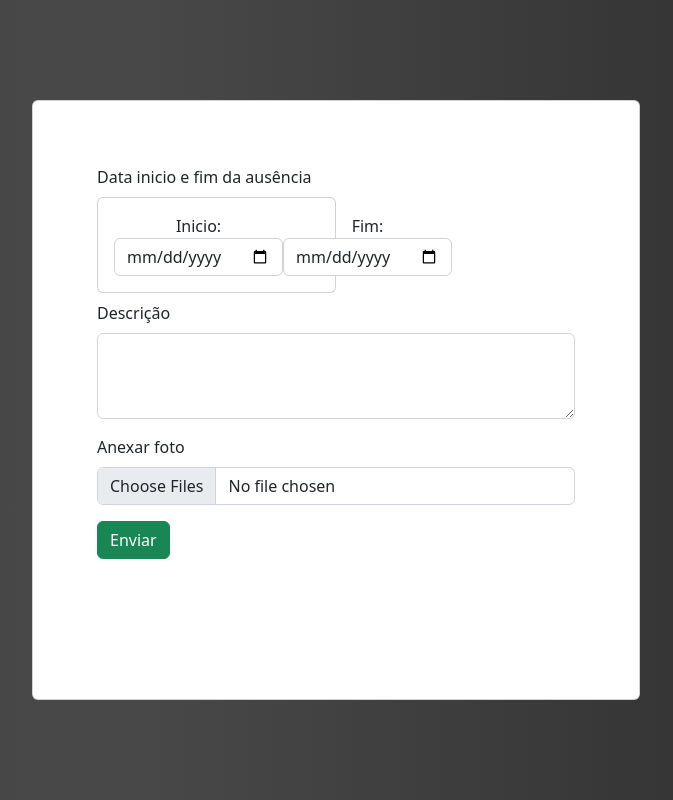
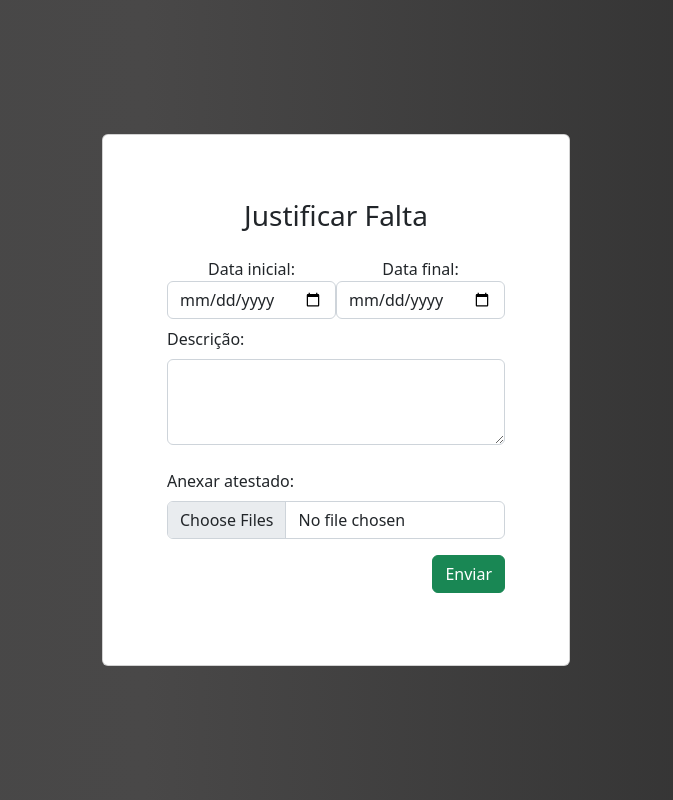
Before and after one commit to GustavoBrian08/Projeto-Integrador-SJF, a Vue app: page /justificar in a window 1280 px wide. Shown: the whole page, without its empty margins (304-977 px from the left). Built offline with nearby package versions, Linux system fonts and the light colour scheme; no server answers; sample sign-in values are in the browser's storage; a web font is replaced by a local one.

Commit message:
novas funções

```diff
--- a/src/App.vue
+++ b/src/App.vue
@@ -13,9 +13,30 @@
   .container{
       width: 50%;
     }
-    @media(max-width: 966px) {
+    @media screen and (max-width: 1024px) {
+      .container{
+        width: 80%;
+      }
+    }
+    @media screen and (max-width: 966px) {
       .container{
         width: 90%;
+      }
+    }
+    @media screen and (max-width: 400px) {
+      .container{
+        width: 95%;
+      }
+    }
+    @media screen and (max-width: 300px) {
+      .container{
+        width: 100%;
+      }
+      h3{
+        font-size: 15px;
+      }
+      .d-flex{
+        width: 100%;
       }
     }
     .color{
--- a/src/components/Cadastrar.vue
+++ b/src/components/Cadastrar.vue
@@ -1,6 +1,6 @@
 <template>
 
-    <div class="container card rounded ">
+    <div class="container card rounded">
       <div class="card-body">
         <div class="d-flex justify-content-between mt-4 mb-4">
           <div style="width: 50px;"></div>
@@ -85,6 +85,7 @@
               nome: '',
               email: '',
               turma: '',
+              anexos: '',
             },
             senha: '',
             confirmarSenha: '',
--- a/src/components/Form.vue
+++ b/src/components/Form.vue
@@ -47,6 +47,7 @@
         },
         methods: {
             async fazerLogin(){
+                this.emitter.emit('my-event', {'loading': 'display: block'})
                 let email;
                 const q = query(collection(db, "Usuarios"), where("matricula", "==", this.matriculaUsuario));
                 const resultado = await getDocs(q);
@@ -57,10 +58,11 @@
                         email = doc.data().email
                     }
                 });
-                this.emitter.emit('my-event', {'loading': 'display: block'})
                 await signInWithEmailAndPassword(auth, email, this.senhaUsuario)
                 .then((userCredential) => {
                     const user = userCredential.user;
+                    console.log(user)
+                    this.$router.push({ name: "justificar" })
                     this.emitter.emit('my-event', {'loading': 'display: none'})
                 })
                 .catch((error) => {
--- a/src/components/JustificarFaltas.vue
+++ b/src/components/JustificarFaltas.vue
@@ -1,37 +1,154 @@
 <template>
-    <div class="container p-3">
-        <div class="card rounded p-5" style="height: 600px;">
-            <div class="card-body">
-                <label for="data">Data inicio e fim da ausência</label>
-                <div class="card w-50 mt-2 mb-2">
-                    <div class="card-body d-flex justify-content-around ">
-                        <div class="d-flex flex-column align-items-center ">
-                            <label for="inicio">Inicio: </label>
-                            <input class="form-control" type="date" name="datainicio" id="datainicio">
-                        </div>
-                        <div class="d-flex flex-column align-items-center">
-                            <label for="fim">Fim: </label>
-                            <input class="form-control " type="date" name="datafim" id="datafim">
-                        </div>
+    <div class="container d-flex justify-content-center align-items-center">
+        <div class="card rounded p-5">
+            <div class="d-flex flex-column card-body">
+                <h3 class="mb-4 d-flex justify-content-center">Justificar Falta</h3>
+                <p class="alert alert-success" :style="success">Justificativa enviada com sucesso!</p>
+                <div class="d-flex flex-row justify-content-between flex-wrap">
+                    <div class="d-flex flex-column align-items-center mw-100">
+                        <label for="inicio">Data inicial: </label>
+                        <input :class="validarCampos.dataInicio" @input="limparCampo()" v-model="dataInicio" type="date" name="datainicio" id="datainicio">
+                    </div>
+                    <div class="d-flex flex-column align-items-center mw-100">
+                        <label for="fim">Data final: </label>
+                        <input :class="validarCampos.dataFim" @input="limparCampo()" v-model="dataFim" type="date" name="datafim" id="datafim">
                     </div>
                 </div>
                 <div class="d-flex flex-column mt-2 mb-2">
-                    <label for="descricao">Descrição</label>
-                    <textarea class="form-control mt-2 mb-2" id="exampleFormControlTextarea1" rows="3"></textarea>
+                    <label for="descricao">Descrição:</label>
+                    <textarea :class="validarCampos.desc" @input="limparCampo()" v-model="desc" id="exampleFormControlTextarea1" rows="3"></textarea>
                 </div>
-                <div class="mt-2 mb-2">
-                    <label for="formFileMultiple" class="form-label">Anexar foto</label>
-                    <input class="form-control" type="file" id="formFileMultiple" multiple>
+                <div class="d-flex flex-column mt-2 mb-2">
+                    <label for="formFileMultiple" class="form-label">Anexar atestado:</label>
+                    <input :class="validarCampos.anexo" @input="pegar" type="file" id="formFileMultiple" multiple>
                 </div>
-            <input type="button" value="Enviar" class="btn btn-success mt-2 mb-2">
+                <div class="d-flex justify-content-end mw-100 f">
+                    <input type="submit" @click.prevent="validarCampo()" value="Enviar" class="btn btn-success mt-2 mb-2 mw-100">
+                </div>
             </div>
         </div>
     </div>
+    <Loading :display="loading" />
 </template>
 
 
 <script>
+import app from './firebase/index'
+import ValidarTexto from './validation/validation'
+import { getStorage, ref, uploadBytes } from "firebase/storage";
+import { doc, getFirestore, collection, query,updateDoc , where, getDocs, addDoc } from "firebase/firestore";
+import { getAuth, onAuthStateChanged } from "firebase/auth";
+import Loading from './Loading.vue';
+const validação = new ValidarTexto()
+const db = getFirestore(app);
+const storage = getStorage(app);
+const auth = getAuth();
+const user = auth.currentUser;
+
     export default{
-        name: "JustificarFaltas"
+        name: "JustificarFaltas",
+        data(){
+            return{
+                validarCampos: {
+                    dataInicio: 'form-control ',
+                    dataFim: 'form-control ',
+                    desc: 'form-control mt-2 mb-2 ',
+                    anexo: 'form-control '
+                },
+                dataInicio: '',
+                dataFim: '',
+                desc: '',
+                anexo: 0,
+                file: [],
+                storageRef: [],
+                loading: 'display: none',
+                success: 'display: none',
+                emailUser: '',
+                atestados: []
+            }
+        },
+        components:{
+          Loading
+        },
+        methods: {
+           async validarCampo(){
+                this.loading = 'display: block'
+            if (this.dataInicio.length == 0) this.validarCampos.dataInicio = 'form-control is-invalid'
+            if (this.dataFim.length == 0) this.validarCampos.dataFim = 'form-control is-invalid'
+            if (this.desc.length < 10) this.validarCampos.desc = 'form-control is-invalid'
+            if(this.anexo == 0) this.validarCampos.anexo = 'form-control is-invalid'
+
+            if (this.dataInicio.length !=0 && this.dataFim.length != 0 && this.desc.length != 0 && this.anexo != 0){
+                this.atestados = []
+                for (let i = 0; i < this.file.length ; i++){
+                    console.log(this.file)
+                    this.atestados.push(this.storageRef[i]+'/'+this.file[i].name)
+                    uploadBytes(this.storageRef[i], this.file[i]).then((snapshot) => {
+                        this.success = 'display: block'
+                        setTimeout(()=>{
+                            this.success = 'display: none'
+                        },10000)
+                    });
+                }
+                console.log(this.atestados)
+                let id;
+                const q = query(collection(db, "Usuarios"), where("email", "==", this.email));
+                const resultado = await getDocs(q);
+                resultado.forEach((doc) => {
+                  id = doc.id
+                  console.log(id)
+                });
+                const userRef = doc(db, "Usuarios", id);
+                await updateDoc(userRef, {
+                    anexos: {descricao: this.desc, dataInicio: this.dataInicio, dataFinal: this.dataFim, anexos: this.atestados}
+                });
+                'display: none'
+            }
+            setTimeout(()=>{
+                this.loading = 'display: none'
+            },900)
+
+        },
+        limparCampo(){
+            if(this.dataInicio.length != 0) this.validarCampos.dataInicio = 'form-control '
+            if(this.dataFim.length != 0) this.validarCampos.dataFim = 'form-control '
+            if(this.desc.length > 10) this.validarCampos.desc = 'form-control '
+            if(this.anexo != 0) this.validarCampos.anexo = 'form-control '
+        },
+        pegar: function (event) {
+            this.storageRef = []
+            this.file = []
+            const inputTarget = event.target
+            const file = inputTarget.files
+            let storageRef
+            this.anexo = file.length
+            if(this.anexo != 0) this.validarCampos.anexo = 'form-control '
+            if (file){
+                const reader = new FileReader()
+                reader.addEventListener('load', function(e) {
+                    const readerTarget = e.target
+                    // console.log(readerTarget.result)
+
+                })
+                for (let i = 0; i < file.length ; i++){
+                    storageRef = ref(storage, `anexos/`);
+                    this.storageRef.push(storageRef)
+                    this.file.push(file[i])
+                }
+
+            }
+        }
+        },
+        created(){
+            onAuthStateChanged(auth, (user) => {
+                if (user !== null) {
+                    const email = user.email;
+                    const uid = user.uid;
+                    this.email = email
+                } else {
+                    this.$router.push({ name: "home" })
+                }
+                });
+        }
     }
 </script>
--- a/src/components/firebase/index.js
+++ b/src/components/firebase/index.js
@@ -1,10 +1,11 @@
 import { initializeApp } from "firebase/app";
+
 
 const firebaseConfig = {
   apiKey: "AIzaSyDGjMYsflrtcP-cCeLIXZqj8Cx4pzjZXwk",
   authDomain: "sjf-projeto-integrador.firebaseapp.com",
   projectId: "sjf-projeto-integrador",
-  storageBucket: "sjf-projeto-integrador.appspot.com",
+  storageBucket: "gs://sjf-projeto-integrador.appspot.com",
   messagingSenderId: "749102603423",
   appId: "1:749102603423:web:22df4f45ef1e9b594d96aa",
   measurementId: "G-J9V7162PRX"
```
